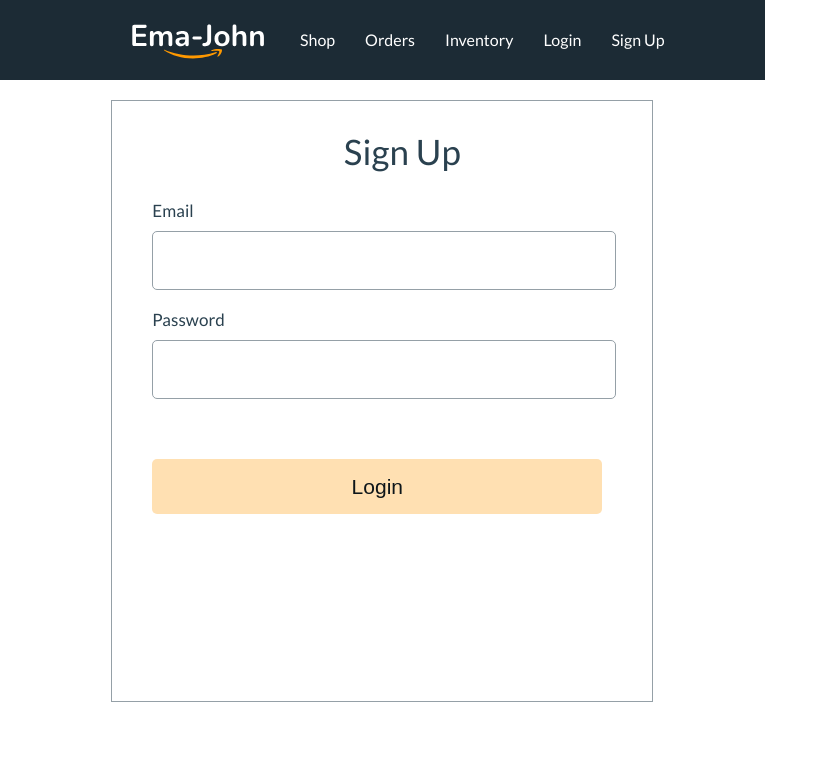
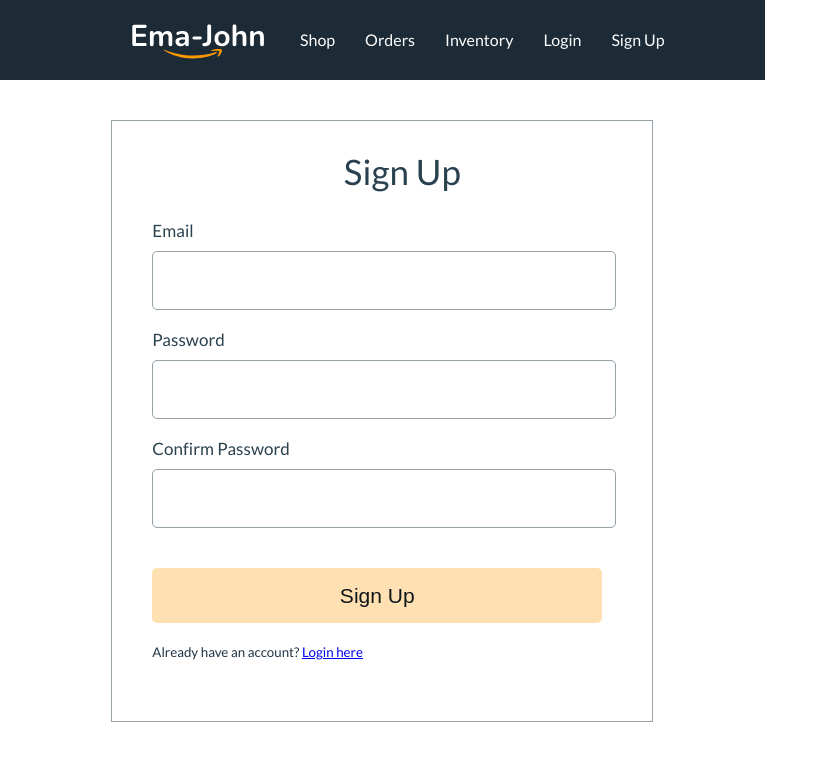
Before and after one commit to sakibmahbub/React-Ecommerce-Website, a React (Vite) app: page /signup in a window 1280 px wide. Shown: the top 760 px of the page, without its empty margins (0-828 px from the left). Built offline with nearby package versions, Linux system fonts and the light colour scheme.

Commit message:
setup auth context

```diff
--- a/src/components/Login/Login.css
+++ b/src/components/Login/Login.css
@@ -1,7 +1,7 @@
 .form-container {
   width: 500px;
   height: 600px;
-  margin: 20px auto;
+  margin: 40px auto;
   border: 1px solid #95a0a7;
   padding-left: 40px;
 }
@@ -44,7 +44,7 @@
   background: rgba(255, 153, 0, 0.3);
   border-radius: 5px;
   border: none;
-  margin-top: 40px;
+  margin-top: 20px;
   font-size: 21px;
   line-height: 25px;
   letter-spacing: 0.0015em;
--- a/src/components/Login/Login.jsx
+++ b/src/components/Login/Login.jsx
@@ -1,5 +1,6 @@
 import React from "react";
 import "./Login.css";
+import { Link } from "react-router-dom";
 
 const Login = () => {
   return (
@@ -16,6 +17,11 @@ const Login = () => {
         </div>
         <input className="btn-submit" type="submit" value="Login" />
       </form>
+      <p>
+        <small>
+          New to Ema-John? <Link to="/signup">Create an account</Link>
+        </small>
+      </p>
     </div>
   );
 };
--- /dev/null
+++ b/src/components/Providers/AuthProvider.jsx
@@ -0,0 +1,9 @@
+import React, { createContext } from "react";
+
+export const AuthContext = createContext(null);
+
+const AuthProvider = ({ children }) => {
+  return <AuthContext.Provider>{children}</AuthContext.Provider>;
+};
+
+export default AuthProvider;
--- a/src/components/Signup/SignUp.css
+++ b/src/components/Signup/SignUp.css
@@ -0,0 +1,3 @@
+.text-error {
+  color: red;
+}
--- a/src/components/Signup/SignUp.jsx
+++ b/src/components/Signup/SignUp.jsx
@@ -1,11 +1,29 @@
-import React from "react";
+import React, { useState } from "react";
 import "./SignUp.css";
+import { Link } from "react-router-dom";
 
 const SignUp = () => {
+  const [error, setError] = useState("");
+  const handleSignUp = (event) => {
+    event.preventDefault();
+
+    const form = event.target;
+    const email = form.email.value;
+    const password = form.password.value;
+    const confirm = form.confirm.value;
+
+    if (password !== confirm) {
+      setError("Your password did not match");
+      return;
+    } else if (password.length < 6) {
+      setError("Your password must be 6 digit or longer");
+      return;
+    }
+  };
   return (
     <div className="form-container">
       <h2 className="form-title">Sign Up</h2>
-      <form>
+      <form onSubmit={handleSignUp}>
         <div className="form-control">
           <label htmlFor="email">Email</label>
           <input type="email" name="email" id="email" />
@@ -14,8 +32,18 @@ const SignUp = () => {
           <label htmlFor="password">Password</label>
           <input type="password" name="password" id="password" />
         </div>
-        <input className="btn-submit" type="submit" value="Login" />
+        <div className="form-control">
+          <label htmlFor="confirm">Confirm Password</label>
+          <input type="password" name="confirm" id="confirmpassword" />
+        </div>
+        <input className="btn-submit" type="submit" value="Sign Up" />
       </form>
+      <p>
+        <small>
+          Already have an account? <Link to="/login">Login here</Link>
+        </small>
+      </p>
+      <p className="text-error">{error}</p>
     </div>
   );
 };
--- a/src/main.jsx
+++ b/src/main.jsx
@@ -10,6 +10,7 @@ import cartProductLoader from "./loaders/cartProductsLoader";
 import Checkout from "./components/Checkout/Checkout";
 import Login from "./components/Login/Login";
 import SignUp from "./components/SignUp/Signup";
+import AuthProvider from "./components/Providers/authProvider";
 const router = createBrowserRouter([
   {
     path: "/",
@@ -45,6 +46,8 @@ const router = createBrowserRouter([
 ]);
 ReactDOM.createRoot(document.getElementById("root")).render(
   <React.StrictMode>
-    <RouterProvider router={router} />
+    <AuthProvider>
+      <RouterProvider router={router} />
+    </AuthProvider>
   </React.StrictMode>
 );
```
Also changed, not shown: src/__steps__.js (+8 -0 lines).
